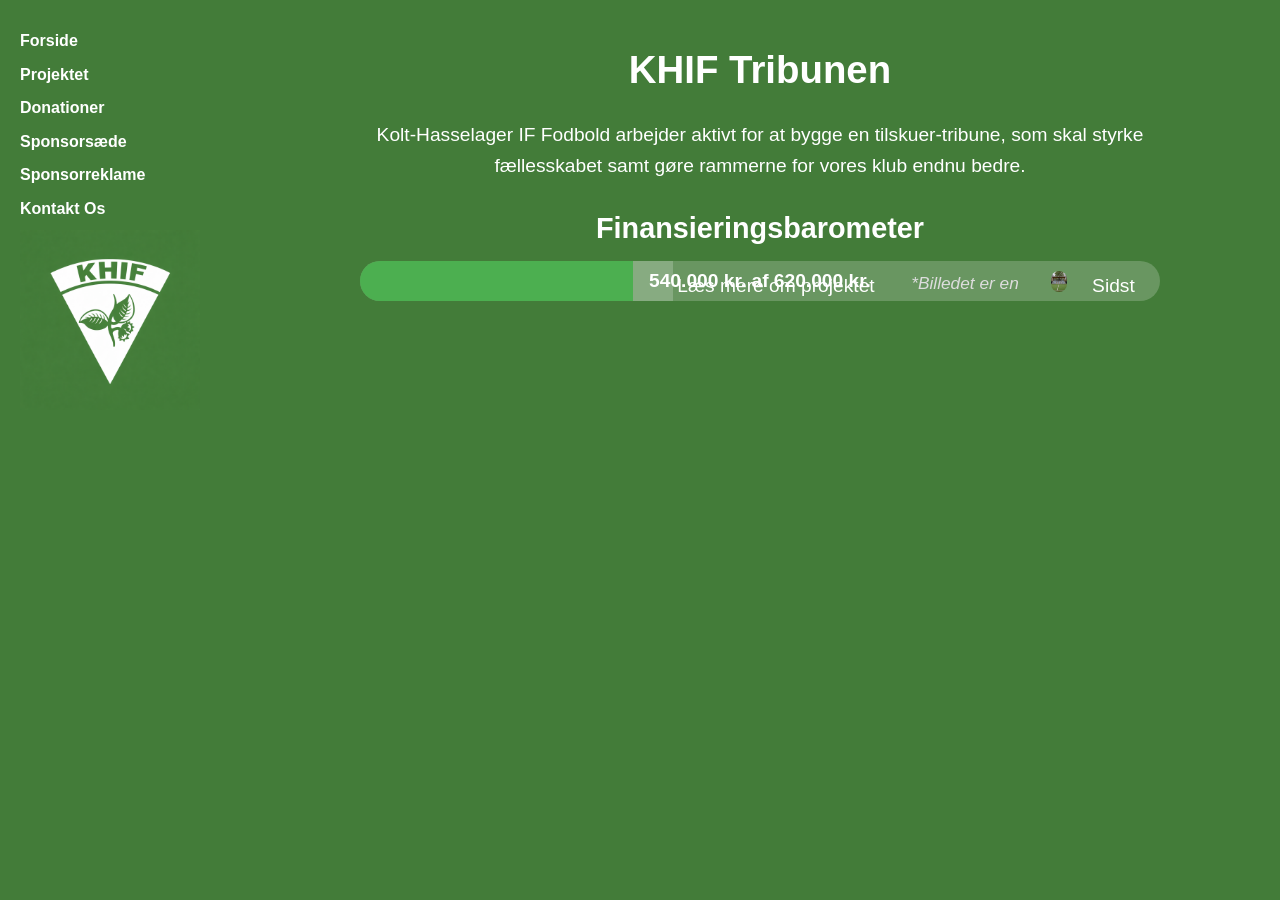
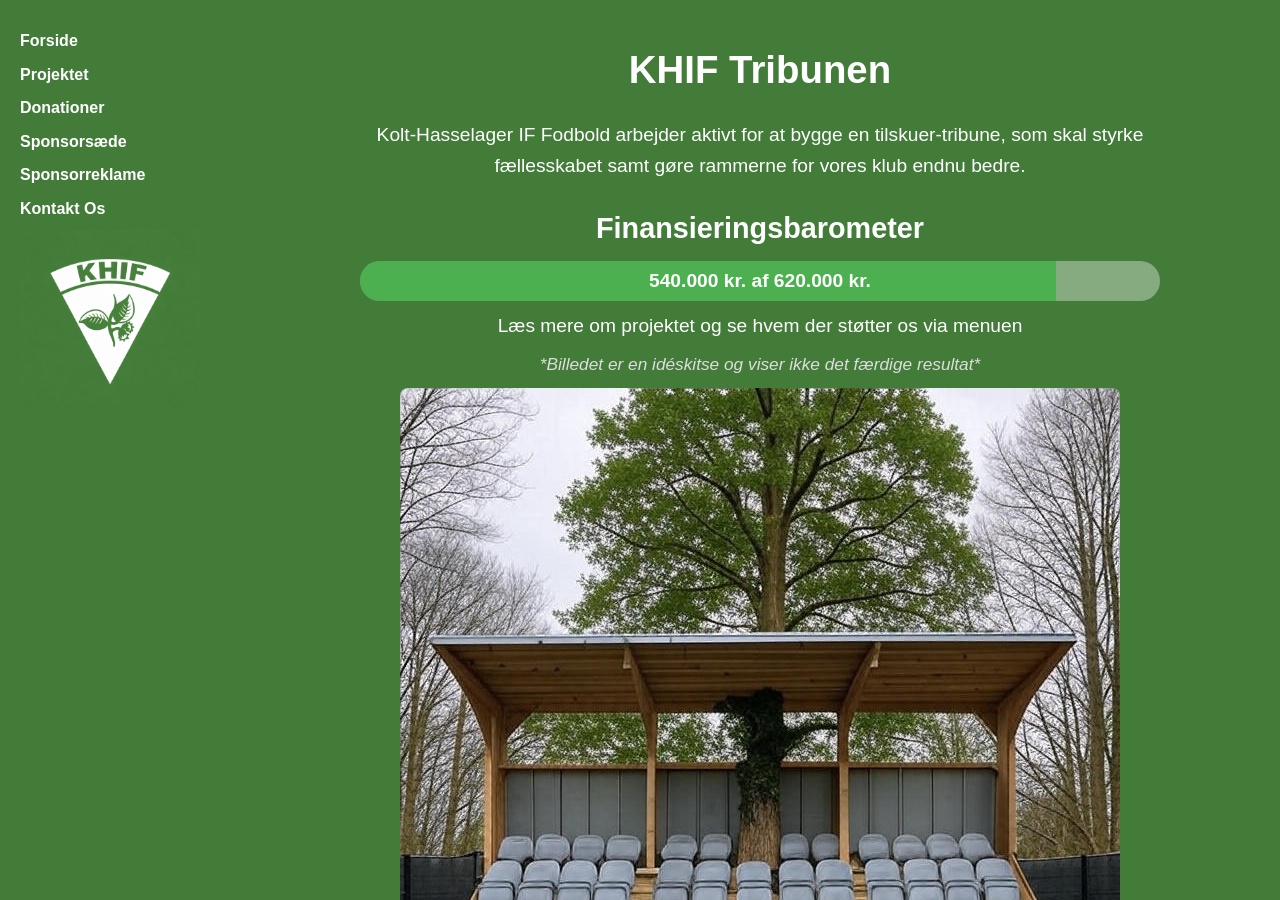
Before and after one commit to msj33/khif-tribune, a Jekyll site: the page built from index.md, in a window 1280 px wide and 900 px high. Built offline with Jekyll 4.4.1, drawn with Linux system fonts in a browser that asks for light colours.

Commit message:
Update index.md

```diff
--- a/index.md
+++ b/index.md
@@ -12,9 +12,15 @@ title: "Forside"
   Finansieringsbarometer
   </h2>
 
-  {% include progressbar.html belob=site.data.donationer.belob total=site.data.donationer.total unit="kr."%}
+  <div>
+  {% include progressbar.html
+     belob=site.data.donationer.belob
+     total=site.data.donationer.total
+     unit="kr."
+  %}
+  </div>
 
-  <p>Læs mere om projektet og se hvem der støtter os via menuen</p>
+    <p>Læs mere om projektet og se hvem der støtter os via menuen</p>
 
   <!-- Kursiv note før billedet -->
   <p style="font-size: 0.9em; font-style: italic; color: #ddd;">
```
